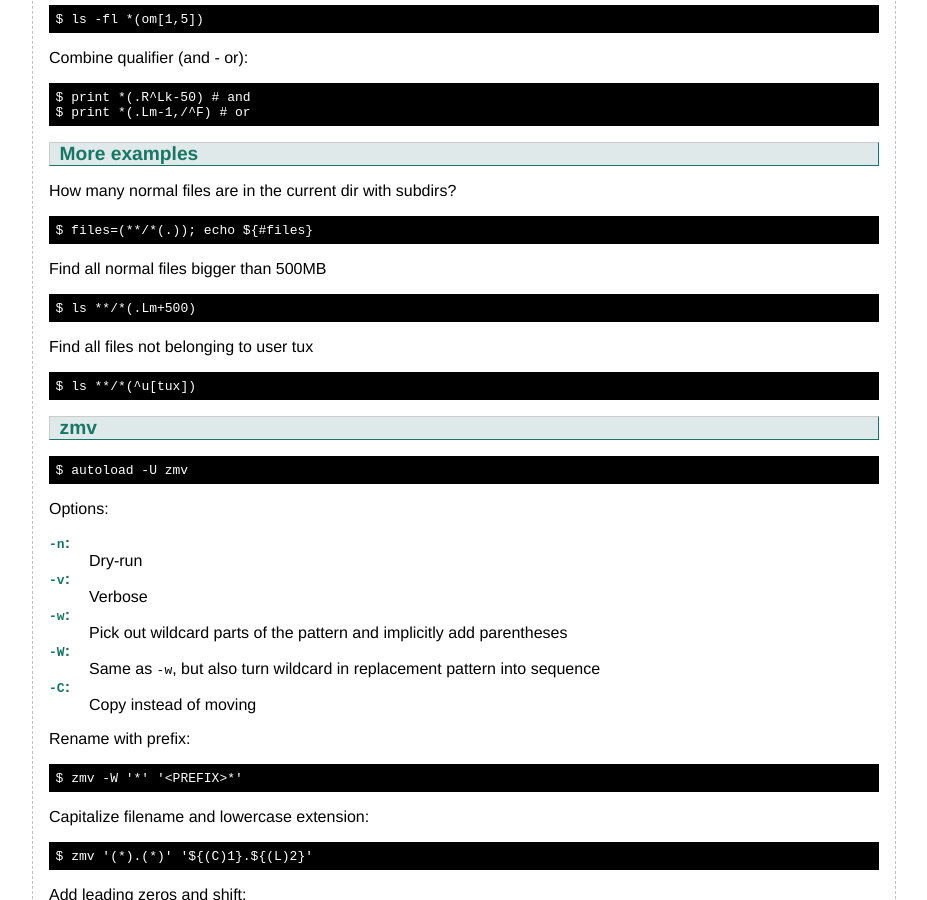
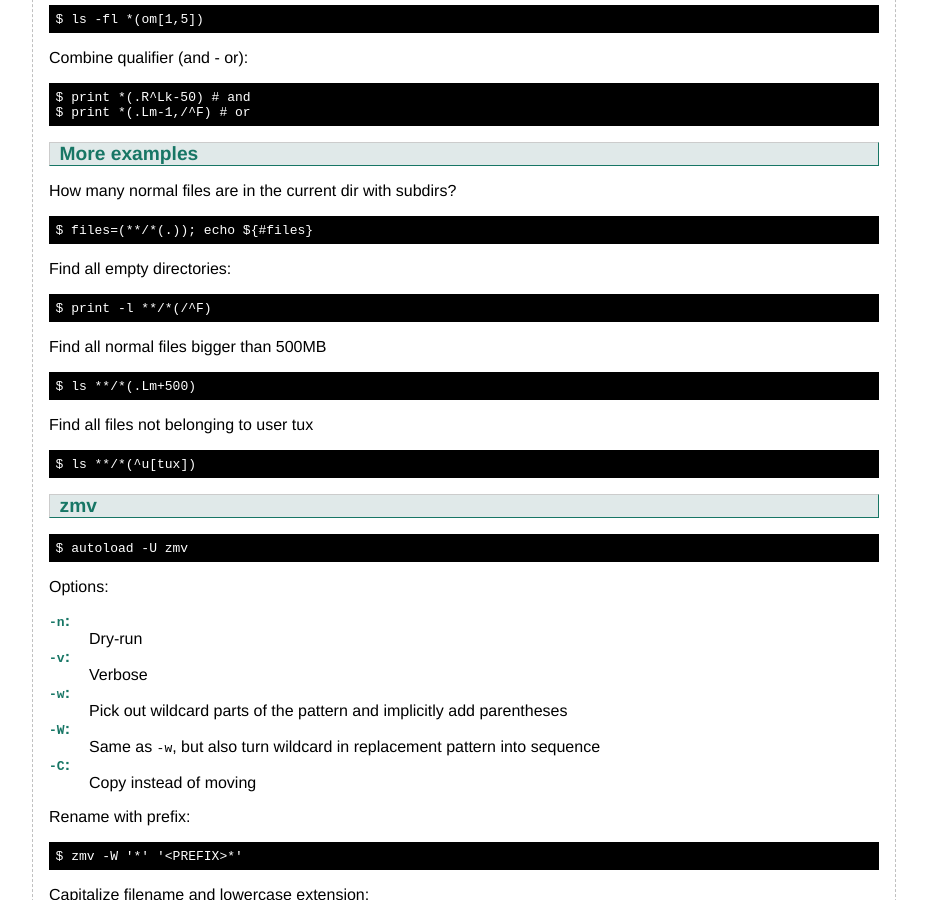
Before and after one commit to flyinggreenfrog/flyinggreenfrog.github.io, a Jekyll site: the page built from knowledgebase/zsh.md, in a window 1280 px wide and 900 px high, scrolled down 10971 px. Shown: the whole window, without its empty margins (176-1103 px from the left). Built offline with Jekyll 4.4.1, drawn with Linux system fonts in a browser that asks for light colours.

Commit message:
Find all empty directories with zsh.

````diff
--- a/knowledgebase/zsh.md
+++ b/knowledgebase/zsh.md
@@ -822,6 +822,12 @@ How many normal files are in the current dir with subdirs?
 $ files=(**/*(.)); echo ${#files}
 ```
 
+Find all empty directories:
+
+``` sh
+$ print -l **/*(/^F)
+```
+
 Find all normal files bigger than 500MB
 
 ``` sh
````
Also changed, not shown: other parts of knowledgebase/zsh.md (+1 -1 lines).
